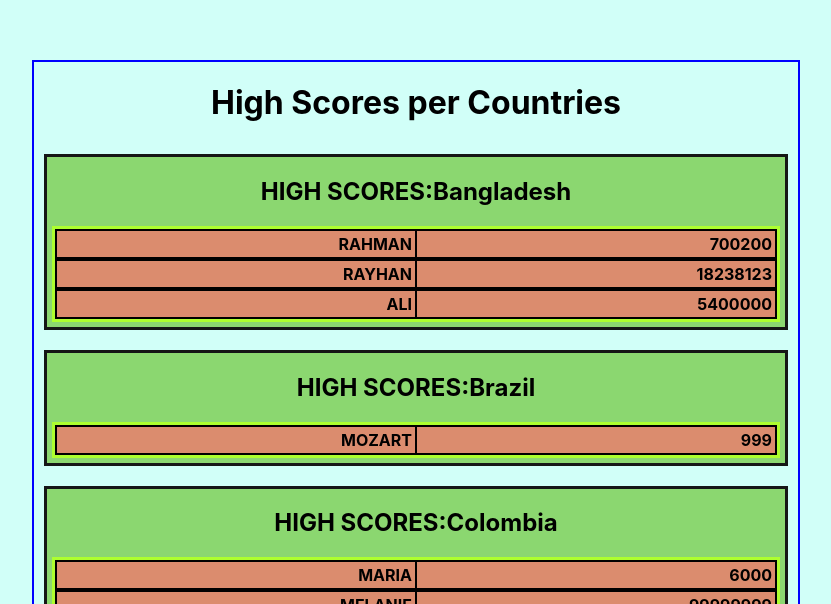
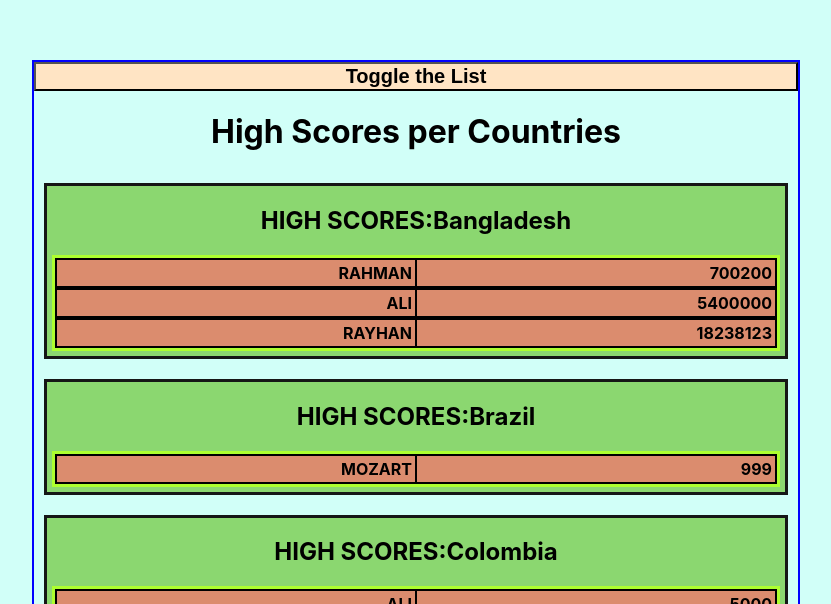
Before and after one commit to ISTANBULBEKLE/high-score-react, a React (Create React App) app: page / in a window 1280 px wide. Shown: the part 196-800 px from the top of the page, without its empty margins (224-1055 px from the left). Built offline with nearby package versions, Linux system fonts and the light colour scheme.

Commit message:
level 3-4-5

```diff
--- a/src/App.js
+++ b/src/App.js
@@ -2,18 +2,20 @@ import React from "react";
 import "./App.css";
 import allCountryScores from "./data/allCountryScores";
 import CountryTable from "./CountryTable";
+import ToggleTheList from './ToggleTheList';
 
 function App() {
 
+
   const orderedArr = allCountryScores.sort((a, b) =>
-    a.name < b.name ? -1 : a.name > b.name ? 1 : 0
-  );
-  const numericSorted = orderedArr.sort((a, b) => a.scores.s < b.scores.s ? -1 : a.scores.s > b.scores.s ? 1 : 0 );
+    a.name < b.name ? -1 : a.name > b.name ? 1 : 0 );
+  // const numericSorted = orderedArr.sort((a, b) => a.scores.s - b.scores.s );
 
   return (
     <div className="App">
+   <ToggleTheList />
       <h1 className="country-name">High Scores per Countries</h1>
-      {numericSorted.map((country) => (
+      {orderedArr.map((country) => (
         <CountryTable
           countryName={country.name}
           countryScores={country.scores}
--- a/src/CountryTable.jsx
+++ b/src/CountryTable.jsx
@@ -2,12 +2,15 @@ import React from "react";
 import CountryHeader from "./CountryHeader";
 import TableLine from "./TableLine";
 
-const CountryTable = ({ countryName, countryScores }) => {
+const CountryTable = ({ countryName, countryScores, }) => {
+
+const countryScoreArr = countryScores.sort((a,b)=> a.s-b.s)
+
   return (
     <div className="country-container" key={countryName}>
       <CountryHeader countryName={countryName} />
       <table>
-        {countryScores.map((score) => (
+        {countryScoreArr.map((score) => (
           <TableLine name={score.n} score={score.s} />
         ))}
       </table>
--- /dev/null
+++ b/src/ToggleTheList.jsx
@@ -0,0 +1,15 @@
+import React,{useState} from 'react';
+import allCountryScores from "./data/allCountryScores";
+
+const ToggleTheList =()=>{
+
+
+    const[list, setList]= useState([]);
+    function handleToggle(){
+        setList();
+    }
+
+    return ( <button onClick={handleToggle} className='toggle-button'>Toggle the List</button>);
+}
+
+export default ToggleTheList;
--- a/src/index.css
+++ b/src/index.css
@@ -24,3 +24,10 @@ table{
   display:flex;
  flex-direction: column;
 }
+
+.toggle-button{
+  background-color: bisque;
+  color:black;
+  font-weight: bolder;
+  font-size: 20px;
+}
```
